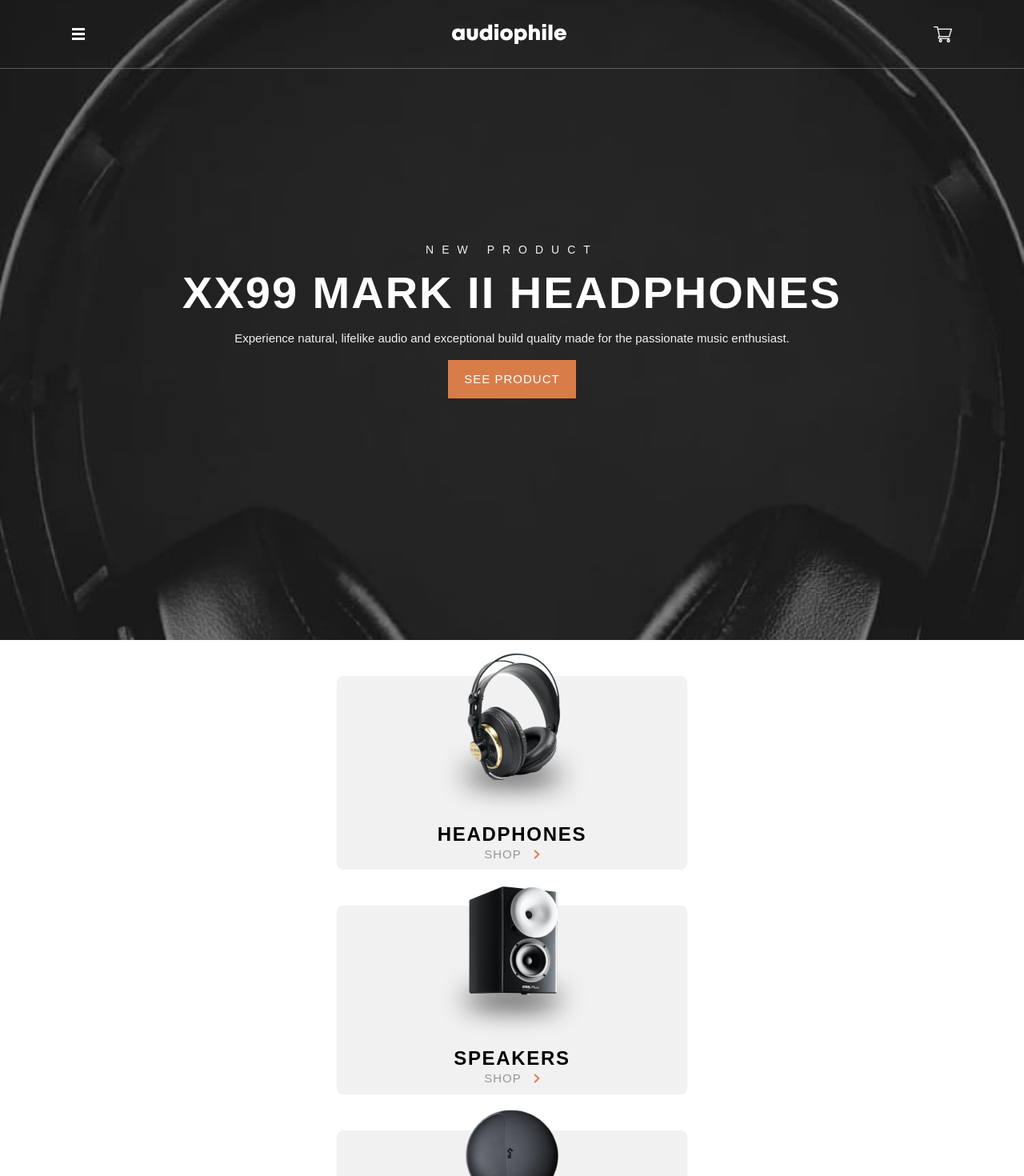
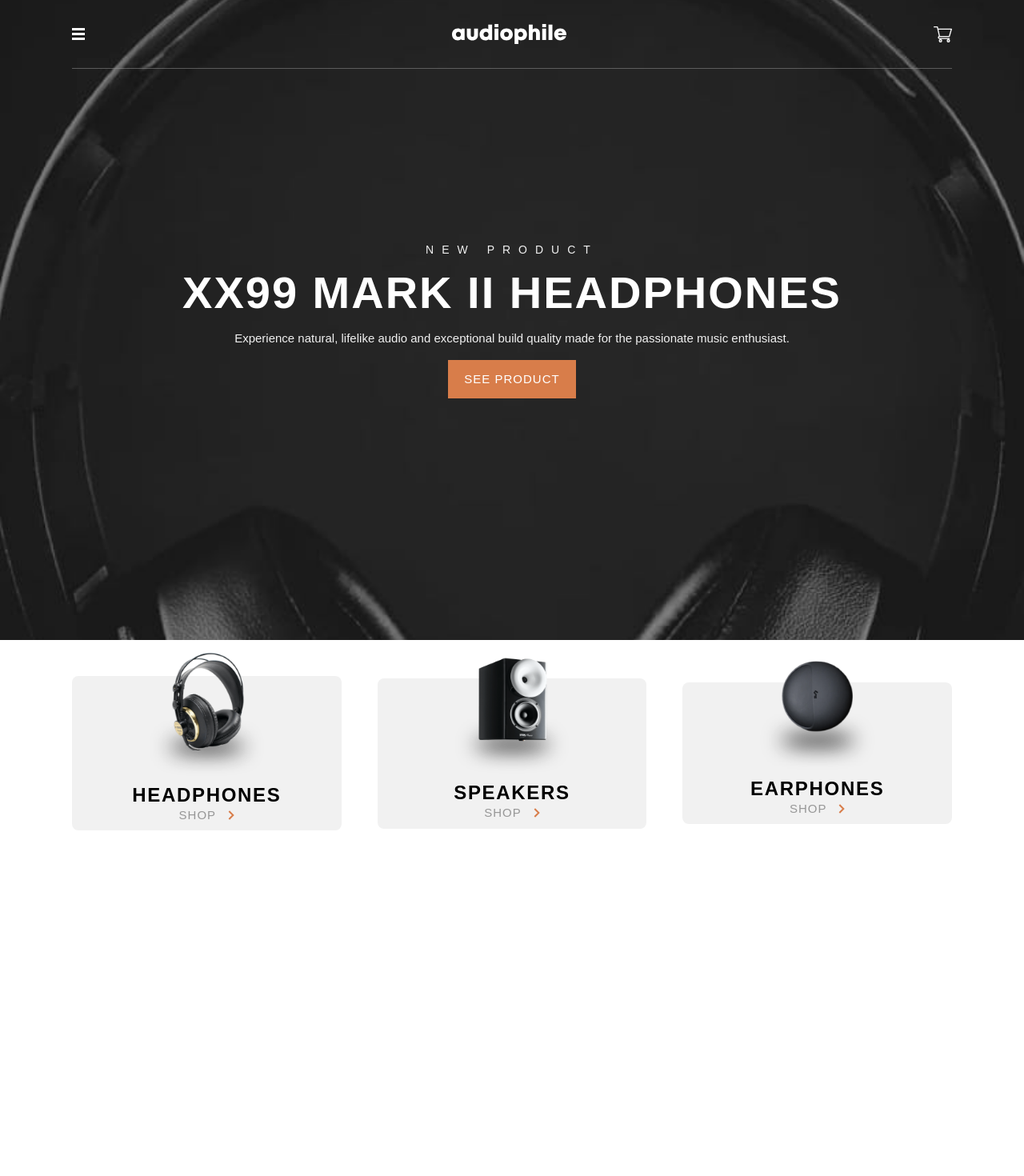
Before and after one commit to sleths/Advanced-ecommerce-website, a React (Create React App) app: page / in a window 1280 px wide. Shown: the top 1470 px of the page at 80% size. After the commit the page ends 1083 px from the top, so only its background shows below. Built offline with nearby package versions, Linux system fonts and the light colour scheme.

Commit message:
Mobile Navbar open is added.

```diff
--- a/src/components/Navbar/index.jsx
+++ b/src/components/Navbar/index.jsx
@@ -1,19 +1,31 @@
-import logo from "../../assets/icons/logo.svg"
-import hmbrgIcon from "../../assets/icons/icon-hamburger.svg"
-import cartIcon from "../../assets/icons/icon-cart.svg"
+import { useState } from "react";
+import logo from "../../assets/icons/logo.svg";
+import hmbrgIcon from "../../assets/icons/icon-hamburger.svg";
+import cartIcon from "../../assets/icons/icon-cart.svg";
+import ProductCardContainer from "../ProductCardContainer";
 
-import styles from "./style.module.scss"
+import styles from "./style.module.scss";
 
 const Navbar = () => {
+  const [isNavOpen, setIsNavOpen] = useState(false);
+  const handleClick = () => setIsNavOpen((prev) => !prev);
   return (
+    <>
     <header className={styles.header}>
       <nav className={styles.container}>
-<img src={hmbrgIcon} alt="Open the mobile menu." />
+        <img
+          src={hmbrgIcon}
+          alt="Open the mobile menu."
+          onClick={handleClick}
+        />
         <img src={logo} alt="Company logo" />
         <img src={cartIcon} alt="Go to the card." />
       </nav>
+      {isNavOpen && <ProductCardContainer isOnNav />}
     </header>
-)
-}
+    {isNavOpen &&  <div className={styles.overlay}></div>}
+    </>
+  );
+};
 
 export default Navbar;
--- a/src/components/Navbar/style.module.scss
+++ b/src/components/Navbar/style.module.scss
@@ -1,10 +1,17 @@
 @use "../../styles/variables/color";
 
+.overlay {
+  width: 100vw;
+  height: 100vh;
+  background-color: rgba(0, 0, 0, 0.35);
+  position: fixed;
+  pointer-events: none;
+  z-index: 0;
+}
+
 .header{
-  padding: 2em 0;
   position: absolute;
   width: 100%;
-  border-bottom: 1px solid rgba(151, 151, 151, 0.50);
 }
 
 .container{
@@ -14,4 +21,8 @@
   width: 90%;
   margin: 0 auto;
   max-width: 1100px;
+  padding: 2em 0;
+  border-bottom: 1px solid rgba(151, 151, 151, 0.50);
+  z-index: 1;
+  position: relative;
 }
--- a/src/components/ProductCardContainer/ProductCard/style.module.scss
+++ b/src/components/ProductCardContainer/ProductCard/style.module.scss
@@ -5,6 +5,7 @@
   flex-direction: column;
   border-radius: 8px;
   padding-bottom: 0.75em;
+  width: 90%;
 }
 
 .container > img{
--- a/src/components/ProductCardContainer/index.jsx
+++ b/src/components/ProductCardContainer/index.jsx
@@ -4,7 +4,7 @@ import speakerImg from "../../assets/shared/desktop/image-category-thumbnail-spe
 import earphoneImg from "../../assets/shared/desktop/image-category-thumbnail-earphones.png";
 import styles from "./style.module.scss";
 
-const ProductCardContainer = () => {
+const ProductCardContainer = ({isOnNav}) => {
   const productData = [
     {
       src: headphoneImg,
@@ -26,7 +26,7 @@ const ProductCardContainer = () => {
     },
   ];
   return (
-    <section className={`${styles.container} centered`}>
+    <section className={isOnNav ? `${styles.container} ${styles.containerOnNav} centered` : `${styles.container} centered`}>
       {productData.map((product) => (
         <ProductCard
           src={product.src}
--- a/src/components/ProductCardContainer/style.module.scss
+++ b/src/components/ProductCardContainer/style.module.scss
@@ -1,7 +1,21 @@
+@use "../../styles/variables/color";
+
 .container {
-  width: 90%;
   margin: 0 auto;
   flex-direction: column;
   gap: 3em;
-  margin-top: 3em;
+  padding: 3em 0;
+  background-color: color.$mainWhite;
+  max-width: 1100px;
 }
+
+.containerOnNav {
+  position: relative;
+  z-index: 2;
+}
+
+@media(min-width: 768px){
+  .container {
+    flex-direction: row;
+  }
+}
```
Lines whose indentation alone changed are shown as unchanged.
